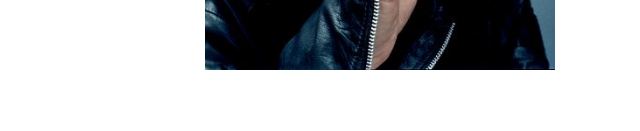
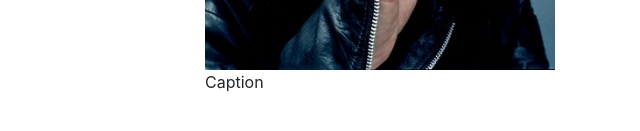
Before and after one commit to TimothyFlanagan/Project1, a plain HTML site: page Index.html in a window 1280 px wide. Shown: the part 431-562 px from the top of the page, 640-1280 px from the left. Drawn offline with nearby package versions, Linux system fonts and the light colour scheme.

Commit message:
added caption

```diff
--- a/Index.html
+++ b/Index.html
@@ -23,6 +23,7 @@
 		<div class="col-sm">
 			<h1>Ozzy</h1>
 			<img class="img-fluid" src="Ozzy.jpg"/>
+			<p>Caption</p>
 		</div>
 
 <!--comment-->
```
